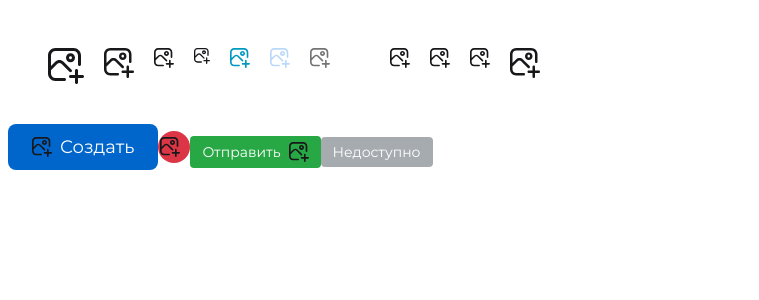
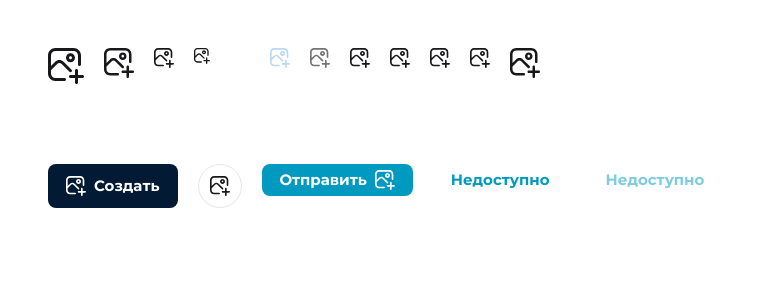
Before and after one commit to TAOM-Quests/React-Frontend, a React (Vite) app: page /ui-kit in a window 1280 px wide. Shown: the top 300 px of the page, without its empty margins (0-759 px from the left). Built offline with nearby package versions, Linux system fonts and the light colour scheme.

Commit message:
tq-11: Creating the Button.tsx component

```diff
--- a/src/components/UI/Button/Button.scss
+++ b/src/components/UI/Button/Button.scss
@@ -1,53 +1,104 @@
 .button {
-  display: inline-flex;
+  display: flex;
+  flex-direction: row;
   align-items: center;
   justify-content: center;
+  gap: 8px;
   border: none;
   cursor: pointer;
   transition: all 0.3s ease;
+  border-radius: 8px;
 
   // Colors
-  &--primary { background: #0066cc; color: white; }
-  &--secondary { background: #6c757d; color: white; }
-  &--accent { background: #ff6b6b; color: white; }
-  &--success { background: #28a745; color: white; }
-  &--warning { background: #ffc107; color: black; }
-  &--danger { background: #dc3545; color: white; }
+  &--primary {
+    background-color: var(--bg_c_primary);
+    color: var(--text_c_secondary);
+  }
+  &--primary:hover {
+    background-color: var(--bg_c_primary_hover);
+  }
+  &--primary:active {
+    background-color: var(--bg_c_primary_active);
+  }
+
+  &--secondary {
+    background-color: var(--bg_c_secondary);
+    color: var(--text_c_primary);
+    border: var(--border_primary) var(--border_c_primary);
+  }
+  &--secondary:hover {
+    background-color: var(--bg_c_secondary_hover);
+  }
+  &--secondary:active {
+    background-color: var(--bg_c_secondary_active);
+  }
+
+  &--accent {
+    background-color: var(--bg_c_accent);
+    color: var(--text_c_secondary);
+  }
+  &--accent:hover {
+    background-color: var(--bg_c_accent_hover);
+  }
+  &--accent:active {
+    background-color: var(--bg_c_accent_active);
+  }
+
+  &--subdued {
+    background: var(--bg_c_subdued);
+    color: var(--text_c_accent);
+  }
+  &--subdued:hover {
+    background-color: var(--bg_c_subdued_hover);
+  }
+  &--subdued:active {
+    background-color: var(--bg_c_subdued_active);
+  }
 
   // Sizes
   &--large {
-    padding: 12px 24px;
-    font-size: 18px;
-    border-radius: 8px;
+    padding: 12px 18px;
+    height: 44px;
   }
 
   &--small {
-    padding: 6px 12px;
-    font-size: 14px;
-    border-radius: 4px;
+    padding: 8px 18px;
+    height: 32px;
   }
 
   // Icon modifiers
   &--icon-only {
+    width: 44px;
+    height: 44px;
     padding: 0;
-    aspect-ratio: 1/1;
-
-    &.button--large { width: 48px; }
-    &.button--small { width: 32px; }
   }
 
-  &--circle { border-radius: 50%; }
+  &--circle {
+    border-radius: 50%;
+  }
 
   // Icon spacing
   &__icon {
     display: flex;
 
-    &--before { margin-right: 8px; }
-    &--after { margin-left: 8px; }
+    &--before {
+      //
+    }
+    &--after {
+      //
+    }
   }
 
   &:disabled {
-    opacity: 0.6;
+    opacity: var(--disabled_opacity);
+    cursor: not-allowed;
+  }
+  &:disabled:hover {
+    background-color: inherit;
+    cursor: not-allowed;
+  }
+  &:disabled:active {
+    background-color: inherit;
     cursor: not-allowed;
   }
 }
--- a/src/components/UI/Button/Button.tsx
+++ b/src/components/UI/Button/Button.tsx
@@ -3,7 +3,7 @@ import "./Button.scss"
 import { ButtonHTMLAttributes } from "react";
 import { Icon } from "../Icon/Icon";
 
-export type Color = 'primary' | 'secondary' | 'accent' | 'success' | 'warning' | 'danger';
+export type Color = 'primary' | 'secondary' | 'accent' | 'subdued';
 export type Size = 'large' | 'small';
 export type ButtonIconShape = 'square' | 'circle';
 
@@ -19,7 +19,7 @@ extends ButtonHTMLAttributes<HTMLButtonElement>{
 
 export const Button = ({
   text,
-  className = '',
+  className,
   type = 'button',
   iconBefore,
   iconAfter,
@@ -35,6 +35,7 @@ export const Button = ({
     <>
       <button
         className={classNames(
+          'body-m-b',
           'button',
           `button--${color}`,
           `button--${size}`,
@@ -44,9 +45,19 @@ export const Button = ({
         }
         {...props}
       >
-        {iconBefore && <Icon className="button__icon button__icon--before" icon={iconBefore} />}
+        {iconBefore &&
+          <Icon
+            className="button__icon button__icon--before"
+            icon={iconBefore}
+            colorIcon={color}
+          />}
         {text && text}
-        {iconAfter && <Icon className="button__icon button__icon--after" icon={iconAfter} />}
+        {iconAfter &&
+          <Icon
+            className="button__icon button__icon--after"
+            icon={iconAfter}
+            colorIcon={color}
+          />}
       </button>
     </>
   )
--- a/src/components/UI/Icon/Icon.scss
+++ b/src/components/UI/Icon/Icon.scss
@@ -22,11 +22,20 @@
   }
 
   // Colors
-  &--color-default {
+
+  &--color-primary {
+    color: var(--text_c_secondary);
+  }
+
+  &--color-secondary {
     color: var(--text_c_primary);
   }
 
-  &--color-sky-blue {
+  &--color-accent {
+    color: var(--text_c_secondary);
+  }
+
+  &--color-subdued {
     color: var(--text_c_accent);
   }
 
@@ -37,8 +46,4 @@
   &--color-neutral {
     color: var(--text_c_subdued);
   }
-
-  &--color-white {
-    color: var(--text_c_secondary);
-  }
 }
--- a/src/components/UI/Icon/Icon.tsx
+++ b/src/components/UI/Icon/Icon.tsx
@@ -3,7 +3,8 @@ import classNames from "classnames";
 import "./Icon.scss";
 
 export type Size = 'extra_large' | 'large' | 'small'| 'extra_small';
-export type Color = 'default' | 'sky-blue' | 'soft-blue'| 'neutral' | 'white';
+
+export type Color = 'primary' | 'secondary' | 'accent' | 'subdued' | 'soft-blue' |'neutral';
 
 interface IconProps
 extends SVGAttributes<SVGElement>{
@@ -18,7 +19,7 @@ export const Icon = ({
   size = 'small',
   fontSize,
   viewBox = '0 0 20 20',
-  colorIcon = 'default',
+  colorIcon = 'secondary',
   className,
   ...props
 }: IconProps) => {
--- a/src/pages/UI-Kit/UI-kit.tsx
+++ b/src/pages/UI-Kit/UI-kit.tsx
@@ -38,7 +38,7 @@ export default function UiKit() {
         {/* Установка цвета иконки на небесно-голубой */}
         <Icon
           icon={ICON_IMAGE}
-          colorIcon="sky-blue"
+          colorIcon="accent"
         />
 
         {/* Установка цвета иконки на мягкий синий */}
@@ -56,7 +56,7 @@ export default function UiKit() {
         {/* Установка цвета иконки на белый */}
         <Icon
           icon={ICON_IMAGE}
-          colorIcon="white"
+          colorIcon="secondary"
         />
 
         {/* Установка размера иконки через fontSize в пикселях */}
@@ -88,7 +88,7 @@ export default function UiKit() {
 
 
 
-      <div>
+      <div className='ui-buttons'>
         {/* Обычная кнопка */}
         <Button
           text="Создать"
@@ -100,7 +100,7 @@ export default function UiKit() {
         {/* Кнопка только с иконкой */}
         <Button
           iconBefore={ICON_IMAGE}
-          color="danger"
+          color="secondary"
           shape="circle"
           size="small"
         />
@@ -108,14 +108,20 @@ export default function UiKit() {
         {/* Кнопка с иконкой после текста */}
         <Button
           text="Отправить"
-          color="success"
+          color="accent"
           iconAfter={ICON_IMAGE}
         />
 
-        {/* Заблокированная кнопка */}
+
         <Button
           text="Недоступно"
-          color="secondary"
+          color="subdued"
+        />
+
+         {/* Заблокированная кнопка */}
+         <Button
+          text="Недоступно"
+          color="subdued"
           disabled
         />
       </div>
```
